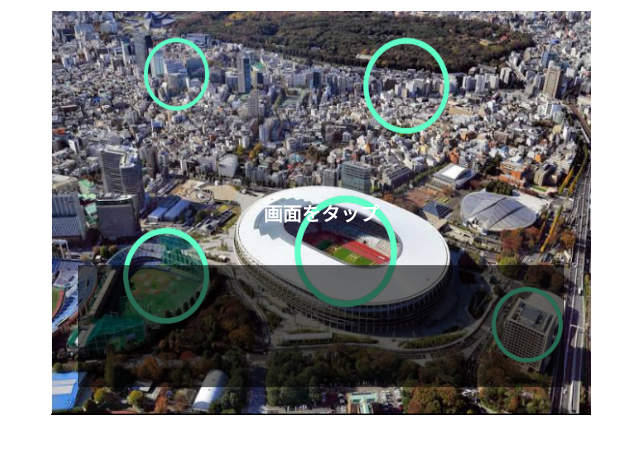
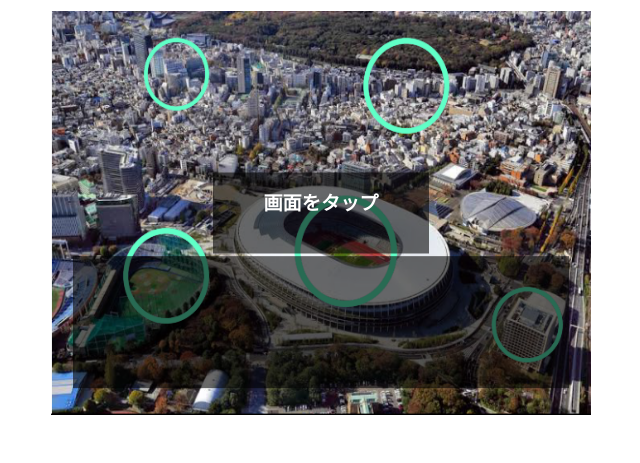
Before and after one commit to illionillion/RagnarokApples, a plain HTML site: page test1/index.html in a window 1280 px wide. Shown: the whole page, without its empty margins (319-959 px from the left). Drawn offline with Linux system fonts and the light colour scheme.

Commit message:
スタイル修正

```diff
--- a/test1/css/style.css
+++ b/test1/css/style.css
@@ -21,11 +21,16 @@ body{
 }
 
 .msg-txt{
+    width:40%;
+    height:20%;
+    line-height: 320%;
+    text-align: center;
     position: absolute;
     top: 50%;
     left: 50%;
     transform: translate(-50%, -50%);
     font-size: 1.2em;
+    background-color: rgba(0, 0, 0, 0.582);
     font-weight: bold;
     z-index: 2;
 }
@@ -53,6 +58,7 @@ body{
     text-align: justify;
     margin: auto;
     font-size: 1.2em;
+    padding: 5px;
 }
 
 .op0{
```
